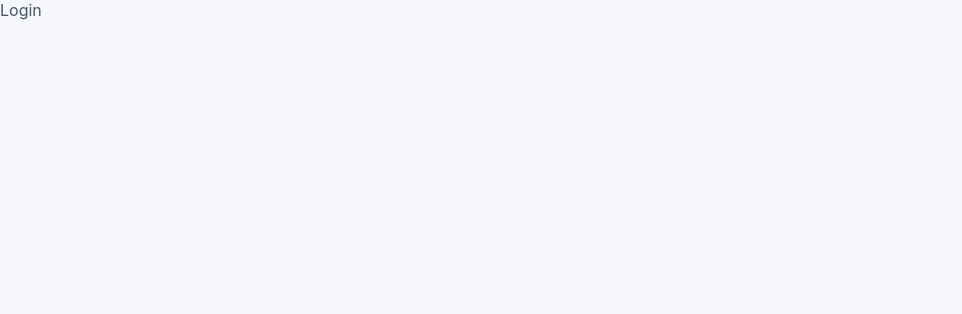
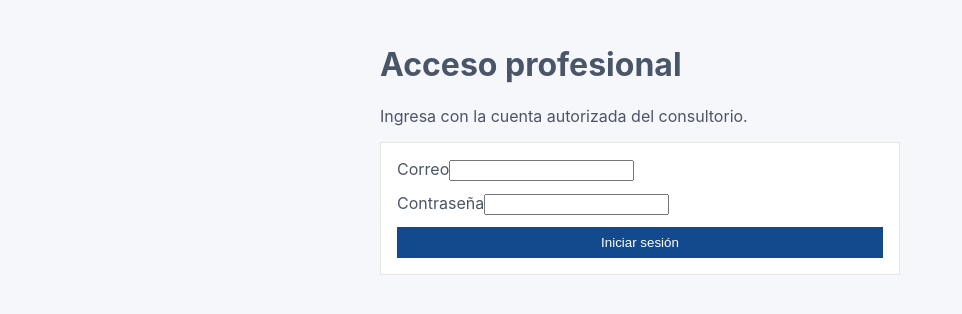
Before and after one commit to Aptymok/clinical-portal, a Next.js app: page /login in a window 1280 px wide. Shown: the top 314 px of the page, without its empty margins (0-962 px from the left). Built offline with nearby package versions, Linux system fonts and the light colour scheme.

Commit message:
security: implement functional credentials login

```diff
--- a/src/app/login/page.tsx
+++ b/src/app/login/page.tsx
@@ -1 +1,63 @@
-export default function Page(){return <div>Login</div>}
+"use client"
+
+import { FormEvent, useState } from 'react'
+import { signIn } from 'next-auth/react'
+import { useSearchParams } from 'next/navigation'
+
+export default function LoginPage() {
+  const params = useSearchParams()
+  const callbackUrl = params.get('callbackUrl') || '/dashboard'
+  const [error, setError] = useState('')
+  const [submitting, setSubmitting] = useState(false)
+
+  async function submit(event: FormEvent<HTMLFormElement>) {
+    event.preventDefault()
+    setError('')
+    setSubmitting(true)
+
+    const form = new FormData(event.currentTarget)
+    const email = String(form.get('email') || '')
+    const password = String(form.get('password') || '')
+
+    const result = await signIn('credentials', {
+      email,
+      password,
+      redirect: false,
+      callbackUrl
+    })
+
+    setSubmitting(false)
+
+    if (!result || result.error) {
+      setError('No fue posible iniciar sesión. Verifica tus credenciales.')
+      return
+    }
+
+    window.location.href = result.url || callbackUrl
+  }
+
+  return (
+    <main className="container page" style={{ maxWidth: 520 }}>
+      <h1>Acceso profesional</h1>
+      <p>Ingresa con la cuenta autorizada del consultorio.</p>
+
+      <form className="card" onSubmit={submit} style={{ display: 'grid', gap: 12 }}>
+        <label>
+          Correo
+          <input name="email" type="email" autoComplete="email" required />
+        </label>
+
+        <label>
+          Contraseña
+          <input name="password" type="password" autoComplete="current-password" required minLength={12} />
+        </label>
+
+        {error ? <p role="alert">{error}</p> : null}
+
+        <button className="btn" type="submit" disabled={submitting}>
+          {submitting ? 'Verificando…' : 'Iniciar sesión'}
+        </button>
+      </form>
+    </main>
+  )
+}
```
